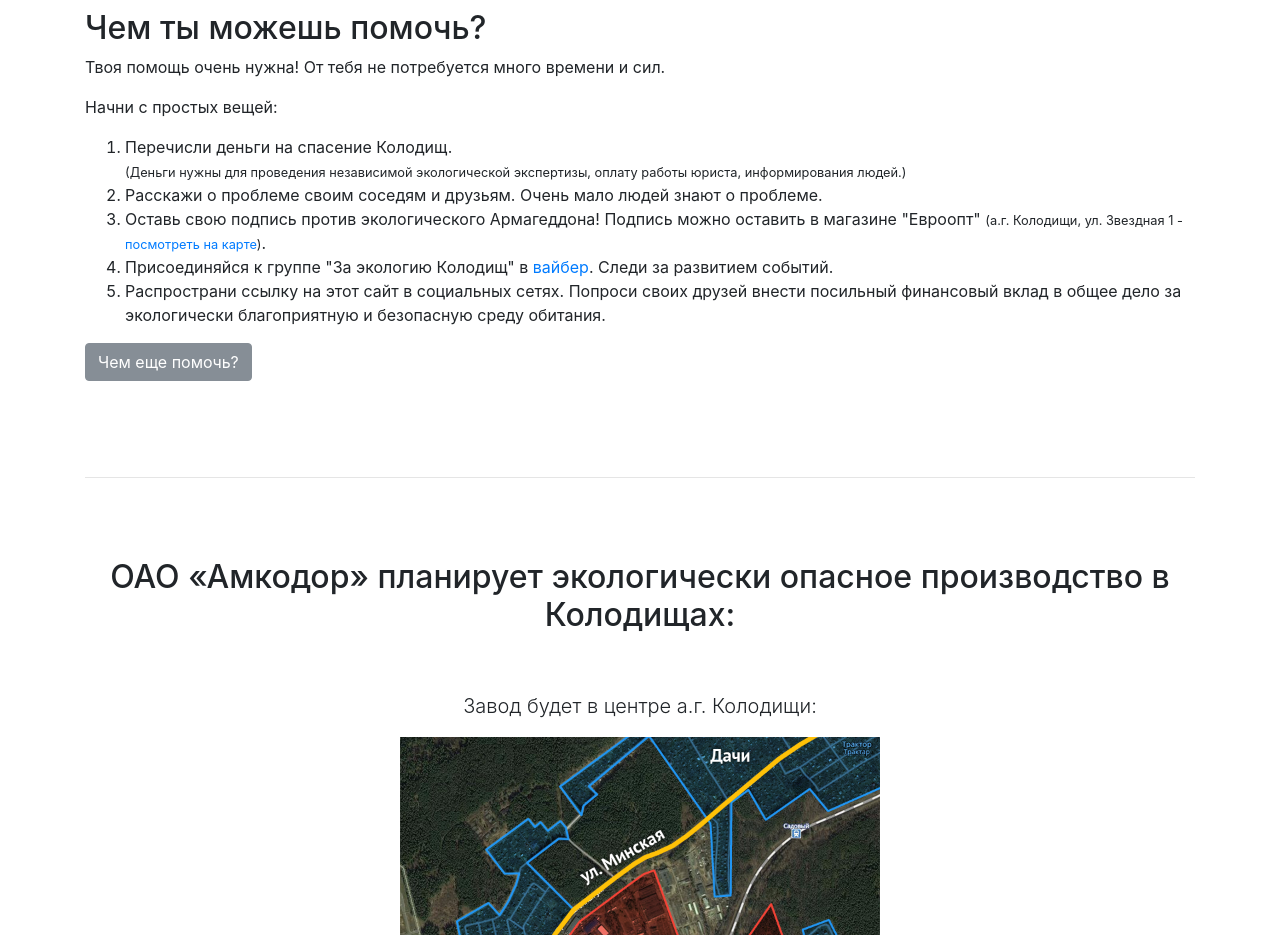
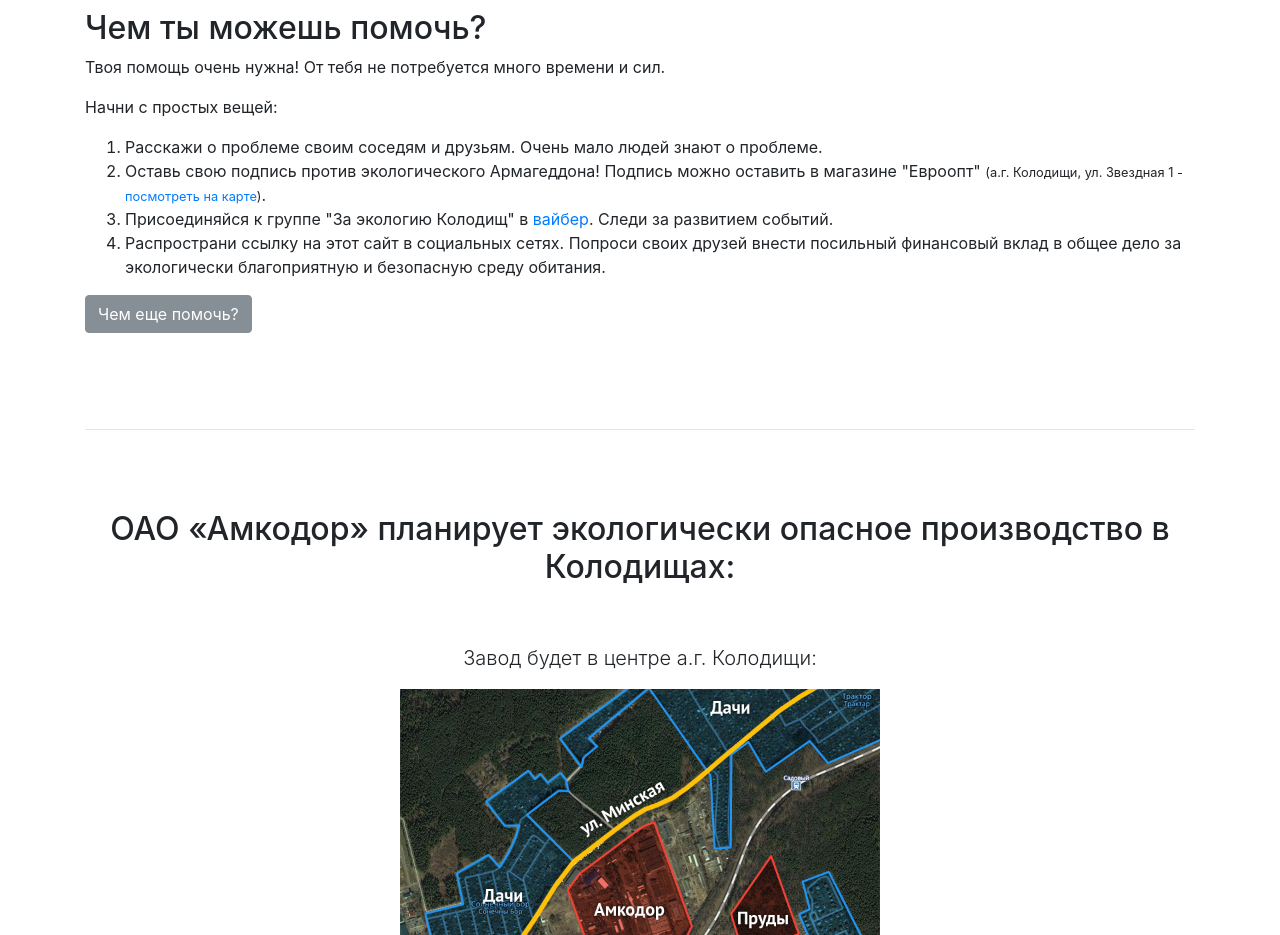
Before and after one commit to stop-zavod/stop-zavod.github.io, a plain HTML site: page index.html in a window 1280 px wide. Shown: the part 1000-1935 px from the top of the page. Drawn offline with nearby package versions, Linux system fonts and the light colour scheme.

Commit message:
Remove text

```diff
--- a/index.html
+++ b/index.html
@@ -83,7 +83,6 @@
           <p>Твоя помощь очень нужна! От тебя не потребуется много времени и сил.</p>
           <p>Начни с простых вещей:</p>
           <ol>
-            <li>Перечисли деньги на спасение Колодищ. <br/> <small>(Деньги нужны для проведения независимой экологической экспертизы, оплату работы юриста, информирования людей.)</small></li>
             <li>Расскажи о проблеме своим соседям и друзьям. Очень мало людей знают о проблеме.</li>
             <li>Оставь свою подпись против экологического Армагеддона! Подпись можно оставить в магазине "Евроопт" <small>(а.г. Колодищи, ул. Звездная 1 - <a href="https://yandex.by/maps/-/CBafQEa8kA" target="_blank">посмотреть на карте</a>)</small>.</li>
             <li>Присоединяйся к группе "За экологию Колодищ" в <a href="https://invite.viber.com/?g=TCvycbjrVUbJZoUOVk7LUy9ABHgeq7j8">вайбер</a>. Следи за развитием событий.</li>
```
